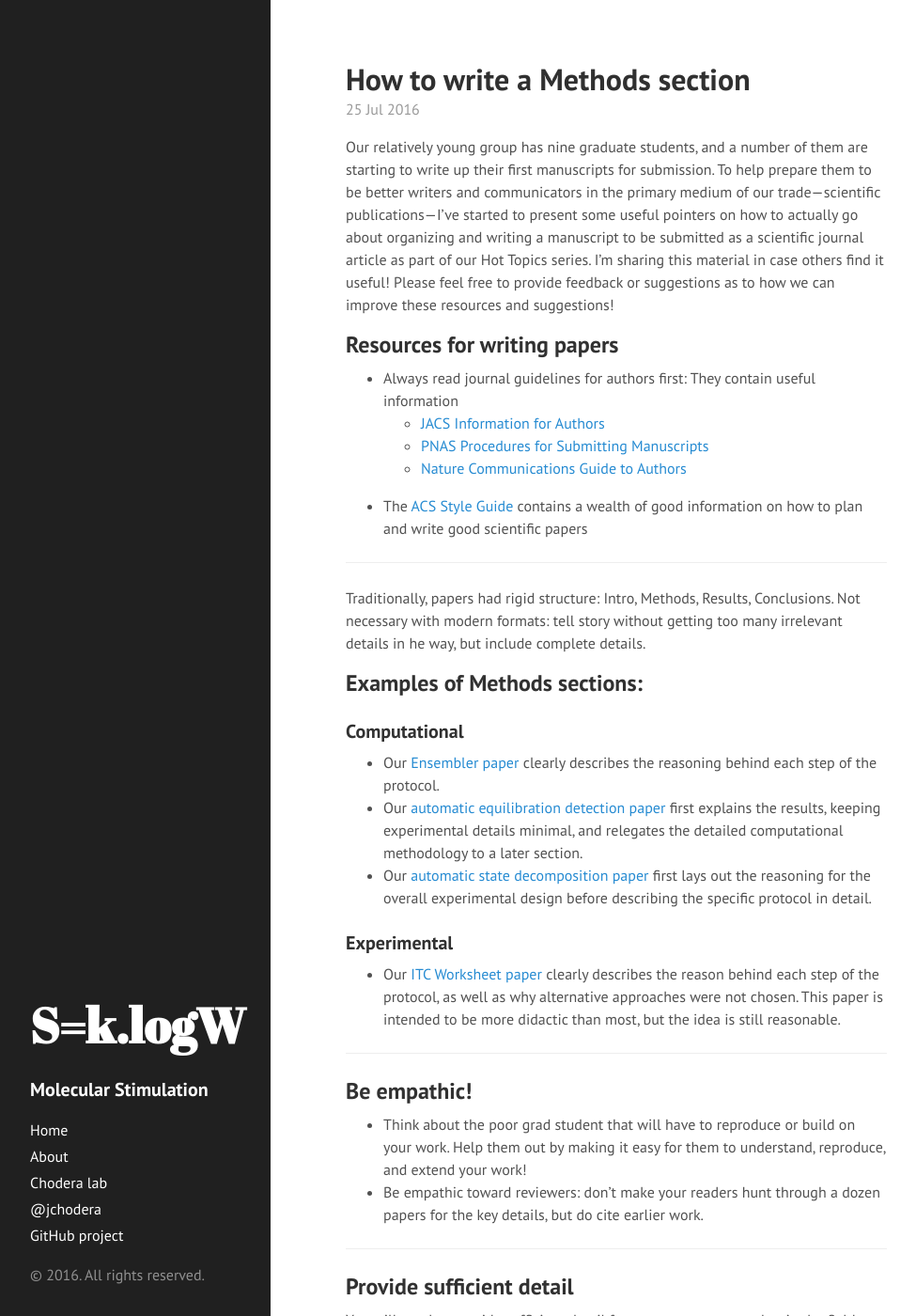
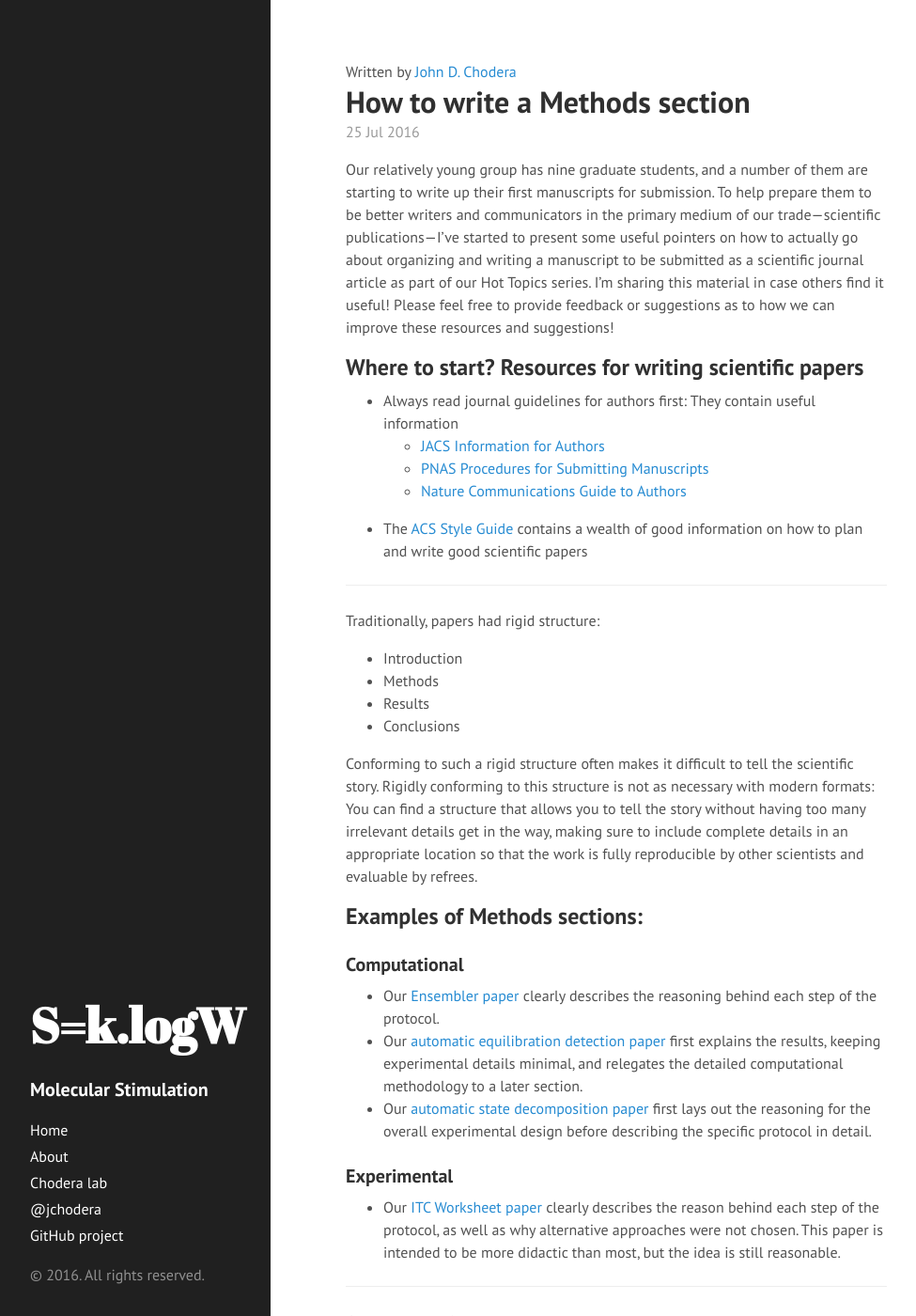
Before and after one commit to choderalab/klogw, a Jekyll site: the page built from _posts/2016-07-14-how-to-write-a-methods-section.md, in a window 1280 px wide and 1400 px high. Shown: the whole window at 94% size, without its empty margins (0-975 px from the left). Built offline with Jekyll 4.4.1, drawn with Linux system fonts in a browser that asks for light colours.

```diff
--- a/_posts/2016-07-14-how-to-write-a-methods-section.md
+++ b/_posts/2016-07-14-how-to-write-a-methods-section.md
@@ -15,7 +15,7 @@ To help prepare them to be better writers and communicators in the primary mediu
 I'm sharing this material in case others find it useful!
 Please feel free to provide feedback or suggestions as to how we can improve these resources and suggestions!
 
-## Resources for writing papers
+## Where to start? Resources for writing scientific papers
 
 - Always read journal guidelines for authors first: They contain useful information
   - [JACS Information for Authors](http://pubs.acs.org/page/jacsat/submission/authors.html)
@@ -25,7 +25,15 @@ Please feel free to provide feedback or suggestions as to how we can improve the
 
 ----
 
-Traditionally, papers had rigid structure: Intro, Methods, Results, Conclusions. Not necessary with modern formats: tell story without getting too many irrelevant details in he way, but include complete details.
+Traditionally, papers had rigid structure:
+* Introduction
+* Methods
+* Results
+* Conclusions
+
+Conforming to such a rigid structure often makes it difficult to tell the scientific story.
+Rigidly conforming to this structure is not as necessary with modern formats:
+You can find a structure that allows you to tell the story without having too many irrelevant details get in the way, making sure to include complete details in an appropriate location so that the work is fully reproducible by other scientists and evaluable by refrees.
 
 ## Examples of Methods sections:
 
```
Also changed, not shown: other parts of _posts/2016-07-14-how-to-write-a-methods-section.md (+1 -1 lines), _data/authors.yml (added, +10 -0 lines).
